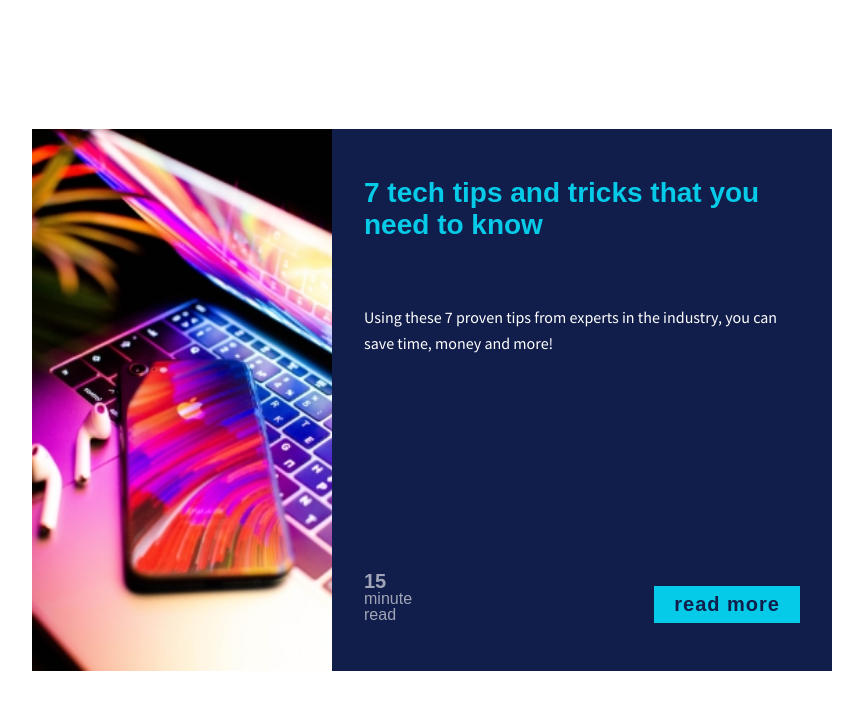
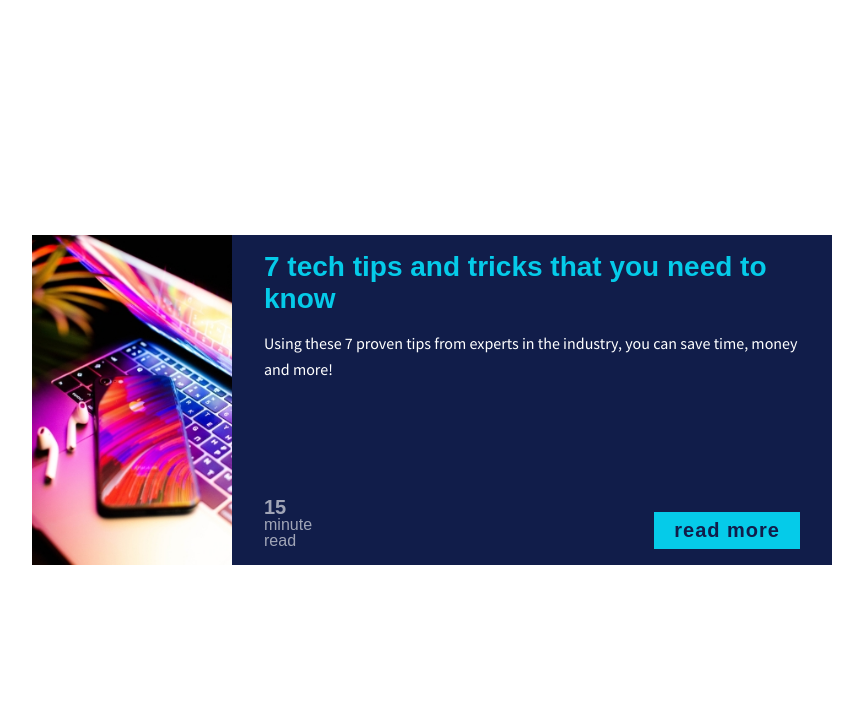
Before and after one commit to abh7662/Working_With_Grids, a plain HTML site: page Using_grid_for_our_card_component/index.html in a window 1280 px wide. Shown: the whole page, without its empty margins (208-1071 px from the left). Drawn offline with Linux system fonts and the light colour scheme; a web font is replaced by a local one.

Commit message:
card components using grid completed

```diff
--- a/Using_grid_for_our_card_component/css/style.css
+++ b/Using_grid_for_our_card_component/css/style.css
@@ -7,18 +7,18 @@ body {
 }
 
 .card {
+    display: grid;
     width: 90%;
     max-width: 800px;
     background: #111d4a;
     color: #fff;
-    display: grid;
-    grid-template: 200px 1em auto auto 150px 1em / 1em auto auto 1em;
+    grid-template: 200px 1em auto auto 100px 1em / 1em auto auto 1em;
+
 }
 
 .card-img {
     object-fit: cover;
-    grid-row: 1 / 2;
-    grid-column: 1/-1;
+    grid-column: 1 / -1;
     width: 100%;
     height: 100%;
 }
@@ -33,7 +33,7 @@ body {
     color: #05cbe9;
     font-size: 1.75rem;
     margin: 0;
-    grid-column: 2/-2;
+    grid-column: 2 / -2;
     grid-row: 3;
 }
 
@@ -41,9 +41,8 @@ body {
     font-size: 1rem;
     font-family: 'Source Sans Pro', sans-serif;
     line-height: 1.6;
-    grid-column: 2/-2;
+    grid-column: 2 / -2;
     grid-row: 4;
-
 }
 
 .card-btn {
@@ -77,38 +76,30 @@ body {
 
 @media (min-width: 600px) {
     .card {
-        grid-template:  3em auto 3em auto 250px 3em / 300px 2em 200px auto 2em;
+        grid-template: 1em auto auto 150px 1em / 200px auto auto 0;
+        grid-gap: 0 2em;
     }
+
     .card-img {
-        object-fit: cover;
         grid-row: 1 / -1;
-        grid-column: 1;
-        width: 100%;
-        height: 100%;
+        grid-column: 1 / 2;
     }
 
     .card-title {
-        grid-column: 3/-2;
         grid-row: 2;
+        grid-column: 2 / -2;
     }
 
     .card-body {
-        grid-column: 3/-2;
+        grid-row: 3;
+        grid-column: 2 / -2;
+    }
+
+    .card-read-time {
         grid-row: 4;
-
     }
 
     .card-btn {
-        /* align-self: end;
-        justify-self: end; */
-        grid-row: 5;
-        grid-column: -3/-2;
+        grid-row: 4;
     }
-
-    .card-read-time {
-        /* align-self: end; */
-        grid-row: 5;
-        grid-column: 3;
-    }
-
 }
```
